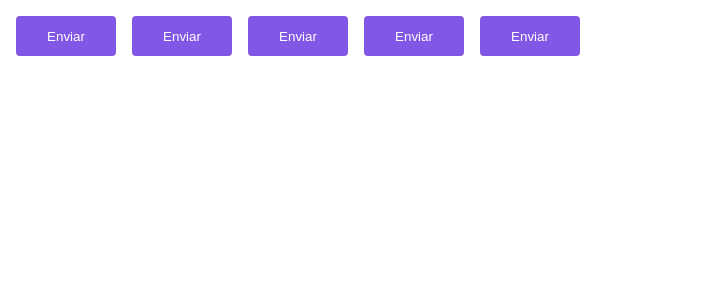
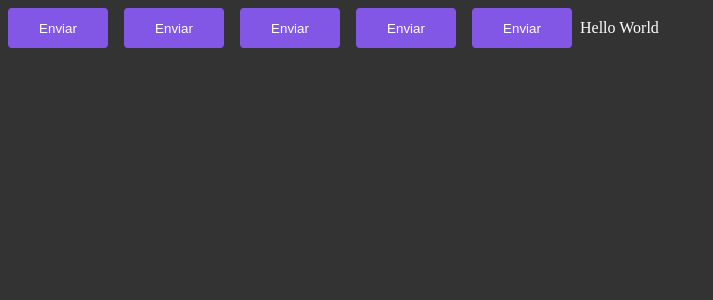
Before and after one commit to jordanobaluz/02-ignite-timer, a React (Vite) app: page / in a window 1280 px wide. Shown: the top 300 px of the page, without its empty margins (0-713 px from the left). Built offline with nearby package versions, Linux system fonts and the light colour scheme.

Commit message:
criação de estilo global para ser utilizado no projeto

```diff
--- a/src/App.tsx
+++ b/src/App.tsx
@@ -1,5 +1,6 @@
 import { ThemeProvider } from 'styled-components'
 import { Button } from './components/Button'
+import { GlobalStyle } from './styles/global'
 import { defaultTheme } from './styles/themes/default'
 
 export function App() {
@@ -11,6 +12,9 @@ export function App() {
       <Button variant='danger' />
       <Button variant='success' />
       <Button />
+
+      Hello World
+      <GlobalStyle />
     </ThemeProvider>
   )
 }
--- /dev/null
+++ b/src/styles/global.ts
@@ -0,0 +1,14 @@
+import {createGlobalStyle} from 'styled-components'
+
+export const GlobalStyle = createGlobalStyle `
+    *{
+        margin: 0;
+        padding: 0;
+        box-sizing: border-box;
+    }
+
+    body {
+        background: #333;
+        color: #fff;
+    }
+`
```
